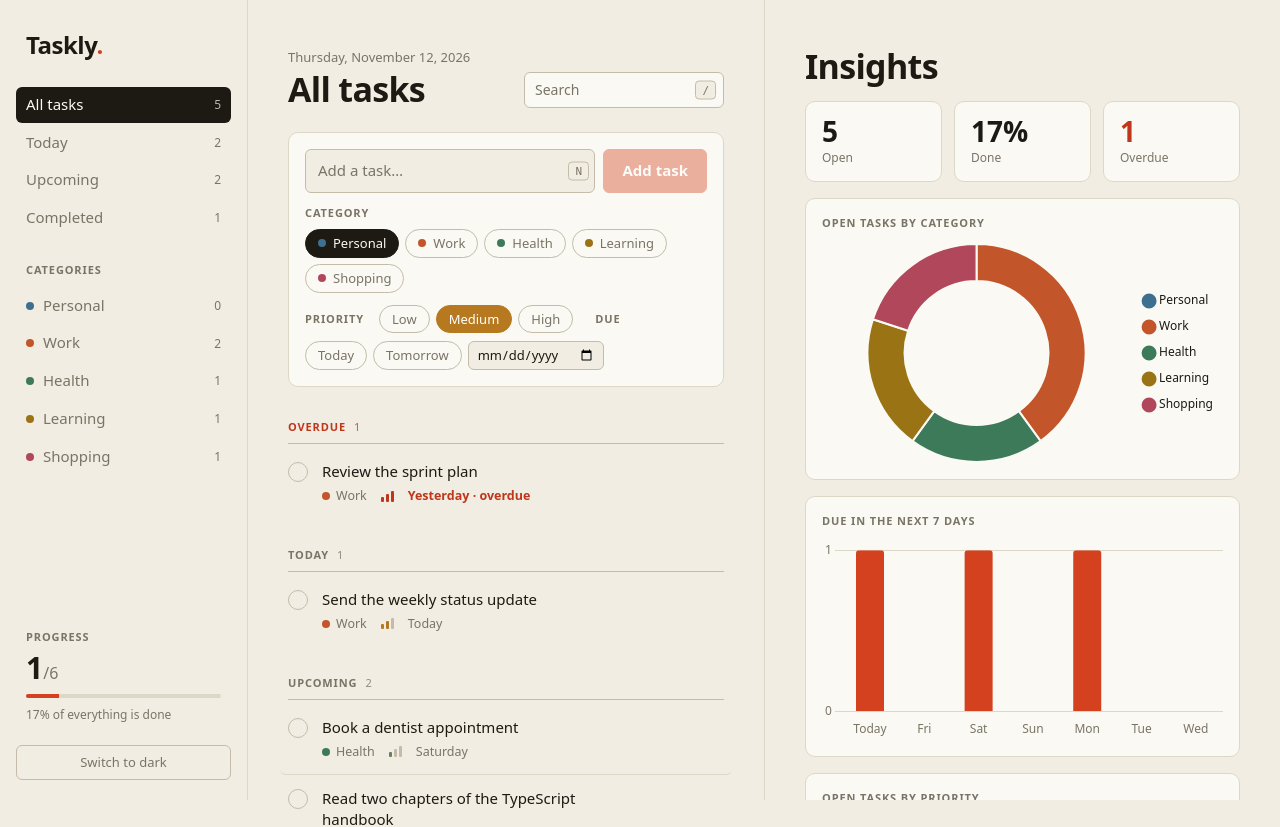
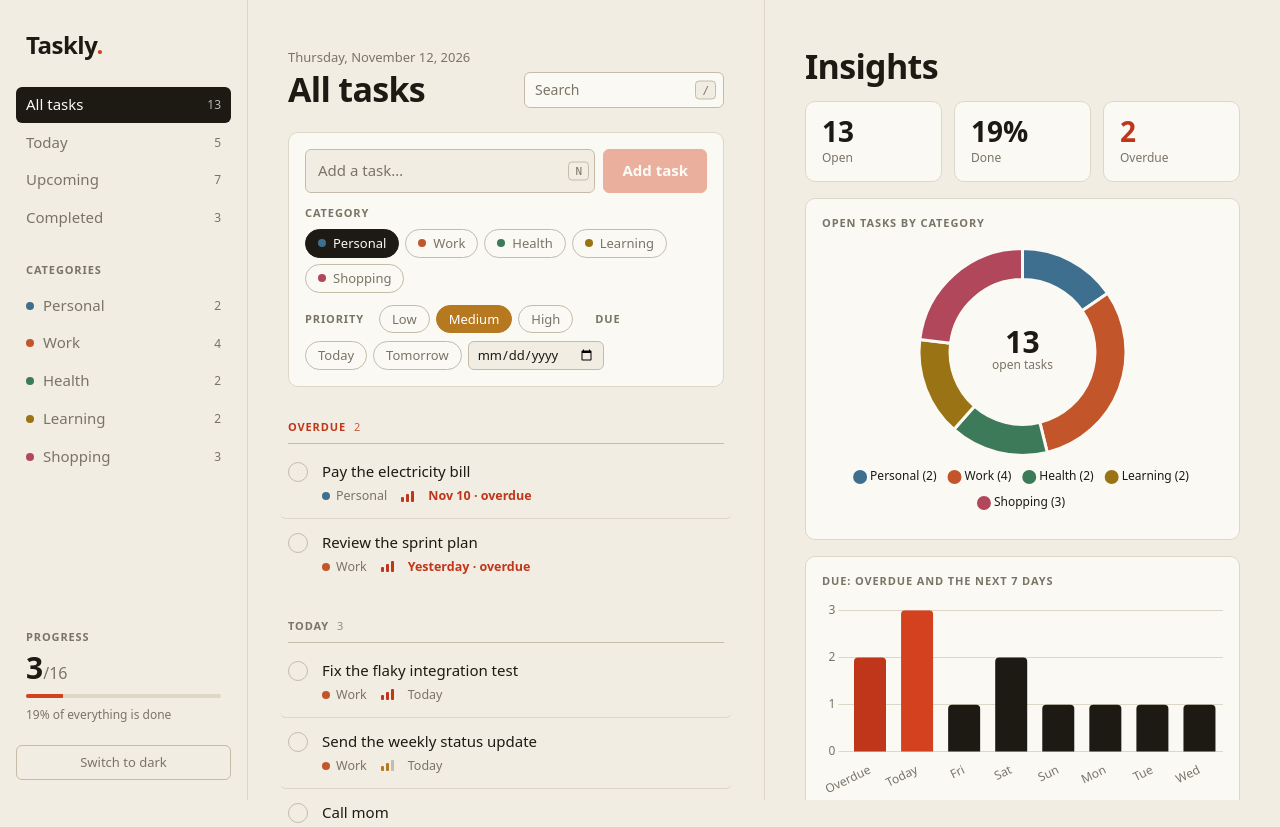
Before and after one commit to nikitha922/todo-app, a React (Vite) app: page / in a window 1280 px wide. Shown: the top 827 px of the page. Built offline with nearby package versions, Linux system fonts and the light colour scheme.

Commit message:
feat: light default theme, more sample tasks, improved charts, gh-pages deploy

```diff
--- a/package.json
+++ b/package.json
@@ -7,7 +7,9 @@
     "dev": "vite",
     "build": "tsc -b && vite build",
     "lint": "oxlint",
-    "preview": "vite preview"
+    "preview": "vite preview",
+    "predeploy": "npm run build",
+    "deploy": "gh-pages -d dist"
   },
   "dependencies": {
     "chart.js": "^4.6.1",
@@ -20,6 +22,7 @@
     "@types/react": "^19.3.0",
     "@types/react-dom": "^19.3.0",
     "@vitejs/plugin-react": "^6.1.2",
+    "gh-pages": "^6.3.0",
     "oxlint": "^1.90.0",
     "typescript": "~7.0.2",
     "vite": "^8.3.6"
--- a/src/App.css
+++ b/src/App.css
@@ -713,10 +713,10 @@ h1 {
   height: 200px;
 }
 .chart-doughnut {
-  height: 220px;
+  height: 280px;
 }
 .chart-short {
-  height: 160px;
+  height: 140px;
 }
 .chart-empty {
   display: grid;
--- a/src/App.tsx
+++ b/src/App.tsx
@@ -41,6 +41,16 @@ const SEED: Todo[] = [
   { id: 'seed-4', text: 'Read two chapters of the TypeScript handbook', completed: false, priority: 'medium', category: 'Learning', dueDate: dateInDays(4), createdAt: 4 },
   { id: 'seed-5', text: 'Pick up groceries', completed: false, priority: 'low', category: 'Shopping', dueDate: null, createdAt: 5 },
   { id: 'seed-6', text: 'Go for a 30 minute walk', completed: true, priority: 'low', category: 'Health', dueDate: null, createdAt: 6 },
+  { id: 'seed-7', text: 'Prepare slides for the design review', completed: false, priority: 'high', category: 'Work', dueDate: dateInDays(1), createdAt: 7 },
+  { id: 'seed-8', text: 'Pay the electricity bill', completed: false, priority: 'high', category: 'Personal', dueDate: dateInDays(-2), createdAt: 8 },
+  { id: 'seed-9', text: 'Renew gym membership', completed: false, priority: 'medium', category: 'Health', dueDate: dateInDays(3), createdAt: 9 },
+  { id: 'seed-10', text: 'Finish the React hooks course module', completed: false, priority: 'medium', category: 'Learning', dueDate: dateInDays(2), createdAt: 10 },
+  { id: 'seed-11', text: 'Buy a birthday gift for Sam', completed: false, priority: 'high', category: 'Shopping', dueDate: dateInDays(5), createdAt: 11 },
+  { id: 'seed-12', text: 'Call mom', completed: false, priority: 'low', category: 'Personal', dueDate: dateInDays(0), createdAt: 12 },
+  { id: 'seed-13', text: 'Fix the flaky integration test', completed: false, priority: 'high', category: 'Work', dueDate: dateInDays(0), createdAt: 13 },
+  { id: 'seed-14', text: 'Meal prep for the week', completed: true, priority: 'medium', category: 'Health', dueDate: dateInDays(-1), createdAt: 14 },
+  { id: 'seed-15', text: 'Order new running shoes', completed: false, priority: 'low', category: 'Shopping', dueDate: dateInDays(6), createdAt: 15 },
+  { id: 'seed-16', text: 'Write notes on the Postgres indexing talk', completed: true, priority: 'low', category: 'Learning', dueDate: null, createdAt: 16 },
 ]
 
 function groupKeyOf(todo: Todo, view: View): GroupKey {
@@ -48,11 +58,8 @@ function groupKeyOf(todo: Todo, view: View): GroupKey {
 }
 
 export default function App() {
-  const [todos, setTodos] = useLocalStorage<Todo[]>('todos', SEED)
-  const [dark, setDark] = useLocalStorage<boolean>(
-    'dark',
-    window.matchMedia('(prefers-color-scheme: dark)').matches,
-  )
+  const [todos, setTodos] = useLocalStorage<Todo[]>('todos-v2', SEED)
+  const [dark, setDark] = useLocalStorage<boolean>('dark-v2', false)
   const [view, setView] = useState<View>('all')
   const [category, setCategory] = useState<Category | null>(null)
   const [query, setQuery] = useState('')
--- a/src/components/Charts.tsx
+++ b/src/components/Charts.tsx
@@ -48,25 +48,76 @@ export function Charts({ todos, dark }: Props) {
   const overdue = open.filter((t) => t.dueDate && t.dueDate < dateInDays(0)).length
 
   const days = Array.from({ length: 7 }, (_, i) => dateInDays(i))
-  const dueCounts = days.map((d) => open.filter((t) => t.dueDate === d).length)
-  const dayLabels = days.map((d, i) =>
-    i === 0 ? 'Today' : new Date(`${d}T00:00:00`).toLocaleDateString(undefined, { weekday: 'short' }),
-  )
+  const dueCounts = [overdue, ...days.map((d) => open.filter((t) => t.dueDate === d).length)]
+  const dueLabels = [
+    'Overdue',
+    ...days.map((d, i) =>
+      i === 0 ? 'Today' : new Date(`${d}T00:00:00`).toLocaleDateString(undefined, { weekday: 'short' }),
+    ),
+  ]
+  const dueColors = dueLabels.map((_, i) => (i === 0 ? c.high : i === 1 ? c.accent : c.ink))
 
   const font = { family: getComputedStyle(document.body).fontFamily, size: 12 }
+  const tooltip = {
+    backgroundColor: c.ink,
+    titleColor: c.surface,
+    bodyColor: c.surface,
+    padding: 10,
+    cornerRadius: 6,
+    displayColors: false,
+    titleFont: { ...font, weight: 600 as const },
+    bodyFont: font,
+  }
 
-  const axes: ChartOptions<'bar'> = {
+  const catCounts = CATEGORIES.map((k) => open.filter((t) => t.category === k).length)
+
+  const centerText = {
+    id: 'centerText',
+    afterDraw(chart: ChartJS) {
+      const { ctx, chartArea } = chart
+      const x = (chartArea.left + chartArea.right) / 2
+      const y = (chartArea.top + chartArea.bottom) / 2
+      ctx.save()
+      ctx.textAlign = 'center'
+      ctx.textBaseline = 'middle'
+      ctx.fillStyle = c.ink
+      ctx.font = `700 30px ${font.family}`
+      ctx.fillText(String(open.length), x, y - 8)
+      ctx.fillStyle = c.muted
+      ctx.font = `12px ${font.family}`
+      ctx.fillText('open tasks', x, y + 14)
+      ctx.restore()
+    },
+  }
+
+  const vertical: ChartOptions<'bar'> = {
     responsive: true,
     maintainAspectRatio: false,
-    plugins: { legend: { display: false } },
+    plugins: { legend: { display: false }, tooltip },
     scales: {
       x: { grid: { display: false }, border: { color: c.line }, ticks: { color: c.muted, font } },
       y: {
         beginAtZero: true,
         grid: { color: c.line },
         border: { display: false },
-        ticks: { color: c.muted, font, precision: 0 },
+        ticks: { color: c.muted, font, precision: 0, stepSize: 1 },
       },
+    },
+  }
+
+  const horizontal: ChartOptions<'bar'> = {
+    indexAxis: 'y',
+    responsive: true,
+    maintainAspectRatio: false,
+    plugins: { legend: { display: false }, tooltip },
+    scales: {
+      x: {
+        beginAtZero: true,
+        grid: { color: c.line },
+        border: { display: false },
+        ticks: { color: c.muted, font, precision: 0, stepSize: 1 },
+      },
+      y: { grid: { display: false }, border: { display: false }, ticks: { color: c.ink, font } },
     },
   }
 
@@ -97,23 +148,27 @@ export function Charts({ todos, dark }: Props) {
           ) : (
             <Doughnut
               data={{
-                labels: CATEGORIES,
+                labels: CATEGORIES.map((k, i) => `${k} (${catCounts[i]})`),
                 datasets: [
                   {
-                    data: CATEGORIES.map((k) => open.filter((t) => t.category === k).length),
+                    data: catCounts,
                     backgroundColor: c.cats,
                     borderColor: c.surface,
-                    borderWidth: 2,
+                    borderWidth: 3,
+                    hoverOffset: 4,
                   },
                 ],
               }}
+              plugins={[centerText]}
               options={{
                 responsive: true,
                 maintainAspectRatio: false,
-                cutout: '66%',
+                cutout: '70%',
+                layout: { padding: 4 },
                 plugins: {
+                  tooltip: { ...tooltip, displayColors: true },
                   legend: {
-                    position: 'right',
+                    position: 'bottom',
                     labels: { color: c.ink, font, usePointStyle: true, boxWidth: 8, padding: 14 },
                   },
                 },
@@ -124,14 +179,14 @@ export function Charts({ todos, dark }: Props) {
       </section>
 
       <section className="chart-card">
-        <h3>Due in the next 7 days</h3>
+        <h3>Due: overdue and the next 7 days</h3>
         <div className="chart-box">
           <Bar
             data={{
-              labels: dayLabels,
-              datasets: [{ data: dueCounts, backgroundColor: c.accent, borderRadius: 3, maxBarThickness: 28 }],
+              labels: dueLabels,
+              datasets: [{ data: dueCounts, backgroundColor: dueColors, borderRadius: 4, maxBarThickness: 32 }],
             }}
-            options={axes}
+            options={vertical}
           />
         </div>
       </section>
@@ -141,17 +196,17 @@ export function Charts({ todos, dark }: Props) {
         <div className="chart-box chart-short">
           <Bar
             data={{
-              labels: PRIORITIES.map((p) => p[0].toUpperCase() + p.slice(1)),
+              labels: [...PRIORITIES].reverse().map((p) => p[0].toUpperCase() + p.slice(1)),
               datasets: [
                 {
-                  data: PRIORITIES.map((p) => open.filter((t) => t.priority === p).length),
-                  backgroundColor: [c.low, c.medium, c.high],
-                  borderRadius: 3,
-                  maxBarThickness: 48,
+                  data: [...PRIORITIES].reverse().map((p) => open.filter((t) => t.priority === p).length),
+                  backgroundColor: [c.high, c.medium, c.low],
+                  borderRadius: 4,
+                  maxBarThickness: 22,
                 },
               ],
             }}
-            options={axes}
+            options={horizontal}
           />
         </div>
       </section>
--- a/vite.config.ts
+++ b/vite.config.ts
@@ -3,5 +3,6 @@ import { defineConfig } from 'vite'
 
 // https://vite.dev/config/
 export default defineConfig({
+  base: '/todo-app/',
   plugins: [react()],
 })
```
Also changed, not shown: 1 other file (tests, documents, lock files or other folders).
